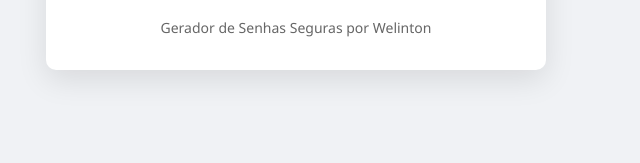
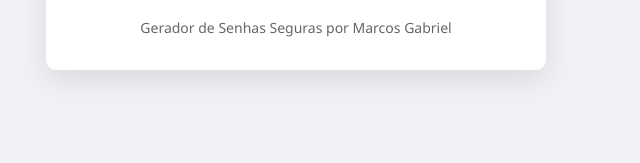
Before and after one commit to MarcosGabriel1/2-trimestre-2-unidade, a plain HTML site: page index.html in a window 1280 px wide. Shown: the part 634-797 px from the top of the page, 344-984 px from the left. Drawn offline with Linux system fonts and the light colour scheme.

Commit message:
Update index.html

```diff
--- a/index.html
+++ b/index.html
@@ -462,7 +462,7 @@
 
         <button class="generate-btn" id="generate-btn">Gerar Senha</button>
 
-        <div class="footer">Gerador de Senhas Seguras por Welinton</div>
+        <div class="footer">Gerador de Senhas Seguras por Marcos Gabriel</div>
     </div>
 
     <button class="dark-mode-toggle" id="dark-mode-toggle" title="Alternar modo escuro">🌓</button>
```
